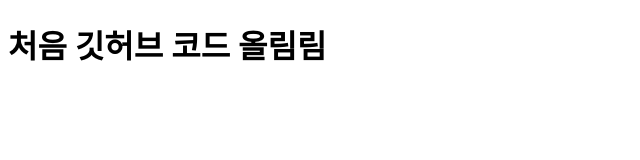
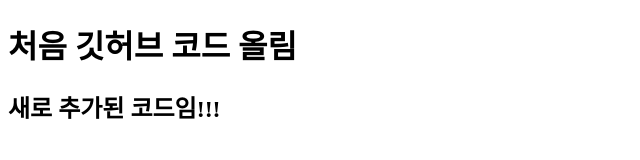
Before and after one commit to sdh3090/first-hong-project, a plain HTML site: page index.html in a window 1280 px wide. Shown: the whole page, without its empty margins (0-640 px from the left). Drawn offline with Linux system fonts and the light colour scheme.

Commit message:
add new code

```diff
--- a/index.html
+++ b/index.html
@@ -6,6 +6,7 @@
     <title>Document</title>
   </head>
   <body>
-    <h1>처음 깃허브 코드 올림림</h1>
+    <h1>처음 깃허브 코드 올림</h1>
+    <h2>새로 추가된 코드임!!!</h2>
   </body>
 </html>
```
